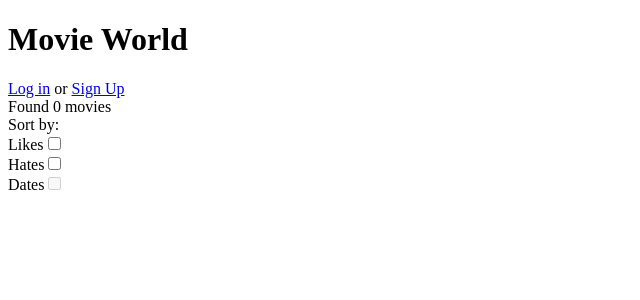
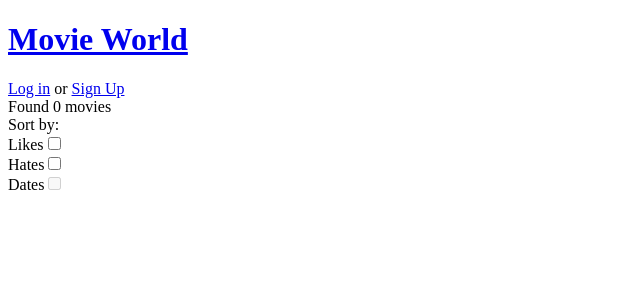
Before and after one commit to atheodor/movieworld, a Symfony app: template templates/home/index.html.twig in a window 1280 px wide. Shown: the top 300 px of the page, without its empty margins (0-640 px from the left). Run offline with Twig, Linux system fonts and the light colour scheme; the template is opened without the code that fills it, so the values that code supplies are empty; some libraries are stand-ins or nearby versions; some web fonts are replaced.

Commit message:
css fixes

```diff
--- a/assets/styles/app.scss
+++ b/assets/styles/app.scss
@@ -7,6 +7,8 @@ body {
     font-variant: normal;
     background-color: white;
     padding: 100px;
+    max-width: 1200px;
+    margin: auto;
     a {
         text-decoration: none;
     }
@@ -18,6 +20,9 @@ body {
         display:flex;
         flex-direction: row;
         font-size: 15px;
+        .title {
+            color: black;
+        }
         .top-bar-buttons {
             a {
                 font-size: 20px;
--- a/templates/base.html.twig
+++ b/templates/base.html.twig
@@ -13,7 +13,7 @@
 </head>
 <body>
 <div class="top-bar">
-    <h1>Movie World</h1>
+    <a class="title" href="/"><h1>Movie World</h1></a>
     {% if app.user %}
         <div>
             Welcome Back <a href="/">{{ app.user.name }}</a> | <a href="/logout">Logout</a>
```
